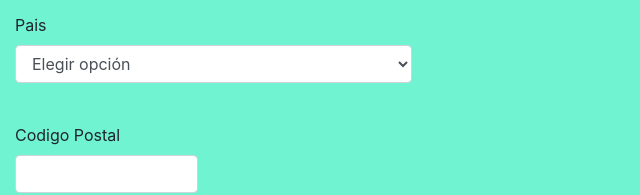
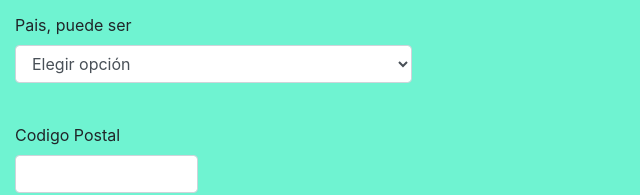
Before and after one commit to Diego5955/Exam23-04-2021, a plain HTML site: page contacto.html in a window 1280 px wide. Shown: the part 497-692 px from the top of the page, 0-640 px from the left. Drawn offline with nearby package versions, Linux system fonts and the light colour scheme.

Commit message:
Segundo modificar 2

```diff
--- a/contacto.html
+++ b/contacto.html
@@ -69,7 +69,7 @@
 
 
     <div class="form-group col-md-4">
-        <label for="inputState">Pais</label>
+        <label for="inputState">Pais, puede ser</label>
         <select name="pais" class="form-control" id="inputPais">
             <option value="Elegir" id="AF">Elegir opción</option>
             <option value="Afganistán" id="AF">Afganistán</option>
```
